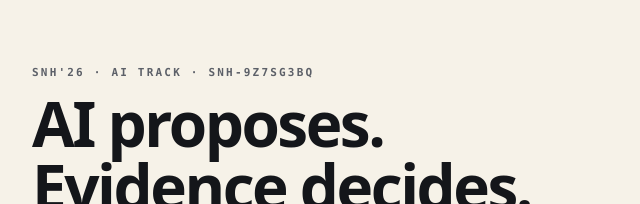
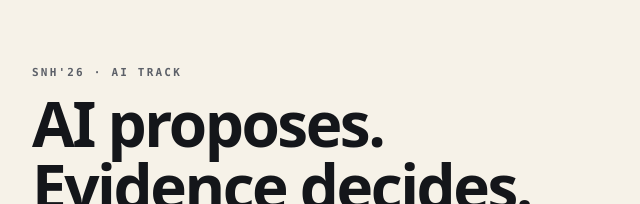
Before and after one commit to osmiumuas-wq/astracad, a plain HTML site: page site/index.html in a window 1280 px wide. Shown: the top 204 px of the page, 202-842 px from the left. Drawn offline with Linux system fonts and the light colour scheme.

Commit message:
Keep the registration ID out of the public site and docs

```diff
--- a/site/index.html
+++ b/site/index.html
@@ -50,7 +50,7 @@ a:hover{color:var(--accent)}
 </head>
 <body>
 <main class="wrap">
-  <p class="eyebrow">SNH'26 · AI track · SNH-9Z7SG3BQ</p>
+  <p class="eyebrow">SNH'26 · AI track</p>
   <h1>AI proposes.<br>Evidence decides.<br><em>A person approves.</em></h1>
   <p class="lede">ASTraCAD Ω is a <b>self-auditing decision engine</b> for engineering inspection plans. It does not only ask whether a <i>source</i> supports a claim. It asks whether the <b>part</b> supports it — and when two sources disagree, it refuses to average them.</p>
   <div class="cta">
```
Also changed, not shown: 2 other files.
